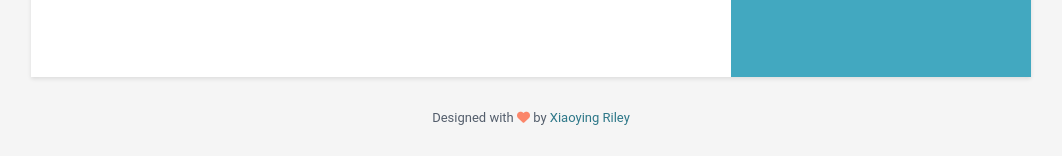
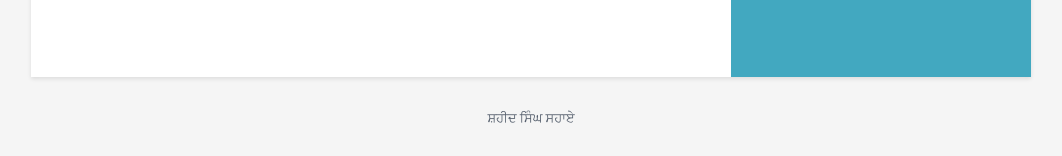
Before and after one commit to rs1ngh13/rajdeepsingh.github.io, a Jekyll site: the page built from index.html, in a window 1280 px wide. Shown: the part 1615-1771 px from the top of the page, without its empty margins (109-1171 px from the left). Built offline with Jekyll 4.4.1, drawn with Linux system fonts in a browser that asks for light colours.

Commit message:
Update data.yml

```diff
--- a/_data/data.yml
+++ b/_data/data.yml
@@ -122,4 +122,4 @@ skills:
     level: 90%
 
 footer: >
-  Designed with <i class="fas fa-heart"></i> by <a href="http://themes.3rdwavemedia.com" target="_blank" rel="nofollow">Xiaoying Riley</a>
+  ਸ਼ਹੀਦ ਸਿੰਘ ਸਹਾਏ
```
